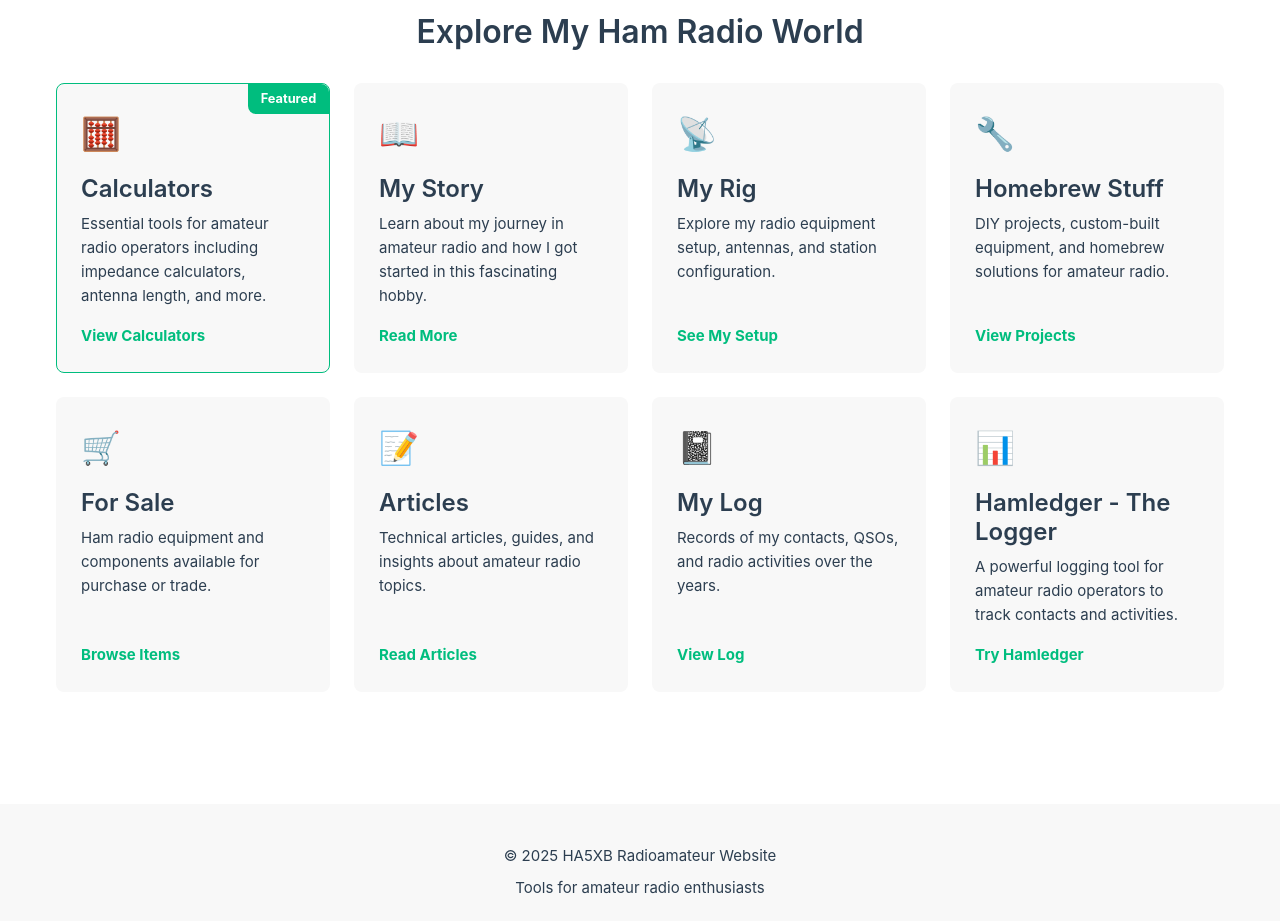
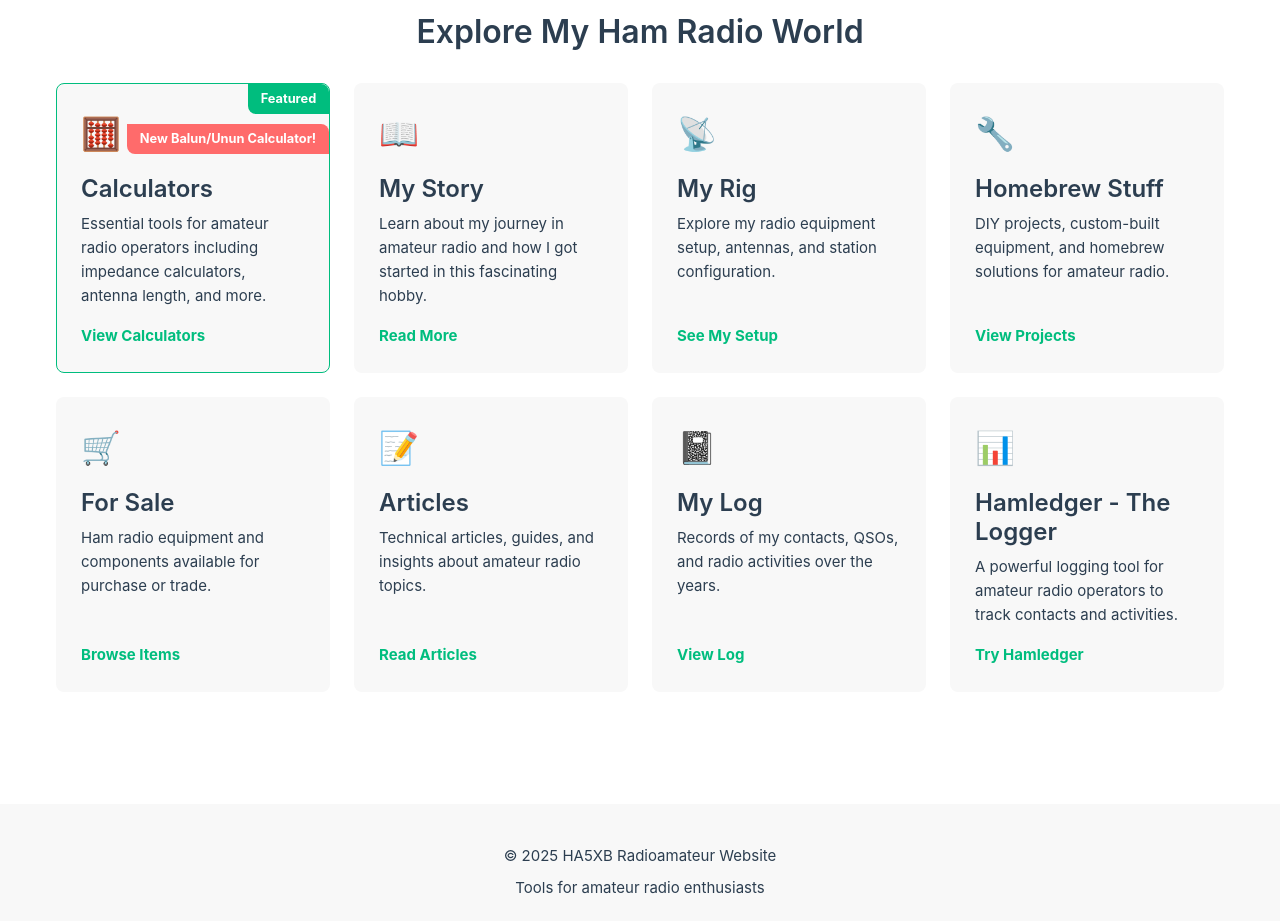
Before and after one commit to valibali/hamradio-calculators, a Vue app: page / in a window 1280 px wide. Shown: the part 800-1721 px from the top of the page. Built offline with nearby package versions, Linux system fonts and the light colour scheme.

Commit message:
feat: Add new badge for Balun/Unun Calculator to home page

```diff
--- a/src/views/HomeView.vue
+++ b/src/views/HomeView.vue
@@ -74,6 +74,7 @@ onMounted(() => {
       <div class="category-grid">
         <div class="category-card">
           <div class="category-badge">Featured</div>
+          <div class="category-badge calculator-badge">New Balun/Unun Calculator!</div>
           <div class="category-icon">🧮</div>
           <h3>Calculators</h3>
           <p>
@@ -274,6 +275,11 @@ onMounted(() => {
   font-weight: bold;
 }
 
+.calculator-badge {
+  top: 2.5rem;
+  background-color: #ff6b6b;
+}
+
 .category-card:hover {
   transform: translateY(-5px);
   box-shadow: 0 5px 15px rgba(0, 0, 0, 0.1);
```
